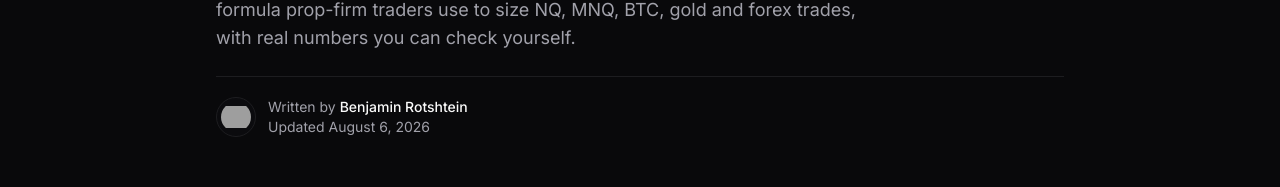
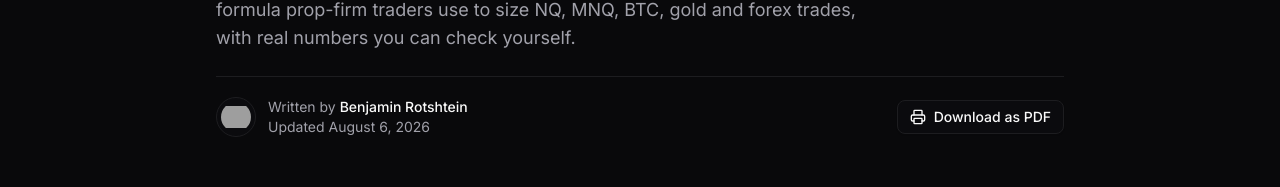
Before and after one commit to basadfree/prop-firm-risk-calculator, a Next.js app: page /guides/prop-position-sizing in a window 1280 px wide. Shown: the part 329-516 px from the top of the page. Built offline with nearby package versions, Linux system fonts and the light colour scheme; no server answers; grey boxes are pictures that could not be loaded.

Commit message:
Add Download as PDF asset to guide (print-optimized) for linkable content

```diff
--- a/app/globals.css
+++ b/app/globals.css
@@ -73,3 +73,40 @@
     background: transparent;
   }
 }
+
+@media print {
+  header,
+  footer,
+  nav {
+    display: none !important;
+  }
+  body {
+    background: #fff !important;
+    color: #000 !important;
+  }
+  * {
+    background: transparent !important;
+    box-shadow: none !important;
+    text-shadow: none !important;
+    color: #000 !important;
+  }
+  pre,
+  code {
+    white-space: pre-wrap !important;
+    word-break: break-word !important;
+  }
+  img {
+    max-width: 100%;
+  }
+  h1,
+  h2,
+  h3,
+  h4 {
+    break-after: avoid;
+  }
+  pre,
+  blockquote,
+  table {
+    break-inside: avoid;
+  }
+}
--- a/app/guides/prop-position-sizing/page.tsx
+++ b/app/guides/prop-position-sizing/page.tsx
@@ -3,6 +3,7 @@ import Link from "next/link";
 import { ASSETS } from "@/lib/assets";
 import { SITE_NAME, AUTHOR, absoluteUrl } from "@/lib/site";
 import { JsonLd } from "@/components/JsonLd";
+import { DownloadPdfButton } from "@/components/DownloadPdfButton";
 import {
   webSiteJsonLd,
   organizationJsonLd,
@@ -119,7 +120,8 @@ export default function PropPositionSizingPage() {
           trades, with real numbers you can check yourself.
         </p>
 
-        <div className="mt-6 flex items-center gap-3 border-t pt-5 text-sm text-muted-foreground">
+        <div className="mt-6 flex flex-wrap items-center justify-between gap-4 border-t pt-5 text-sm text-muted-foreground">
+          <div className="flex items-center gap-3">
             <img
               src={AUTHOR.logo}
               alt={AUTHOR.name}
@@ -138,6 +140,8 @@ export default function PropPositionSizingPage() {
                 Updated <time dateTime="2026-08-06">August 6, 2026</time>
               </p>
             </div>
+          </div>
+          <DownloadPdfButton />
         </div>
 
         <h2 className="mt-12 text-2xl font-bold tracking-tight">
--- /dev/null
+++ b/components/DownloadPdfButton.tsx
@@ -0,0 +1,17 @@
+"use client";
+
+import { Printer } from "lucide-react";
+
+export function DownloadPdfButton({ label = "Download as PDF" }: { label?: string }) {
+  return (
+    <button
+      type="button"
+      onClick={() => window.print()}
+      className="inline-flex items-center gap-2 rounded-md border border-border bg-card px-3 py-1.5 text-sm font-medium text-foreground shadow-sm transition-colors hover:bg-accent hover:text-accent-foreground print:hidden"
+      aria-label={label}
+    >
+      <Printer className="h-4 w-4" />
+      {label}
+    </button>
+  );
+}
```
Lines whose indentation alone changed are shown as unchanged.
